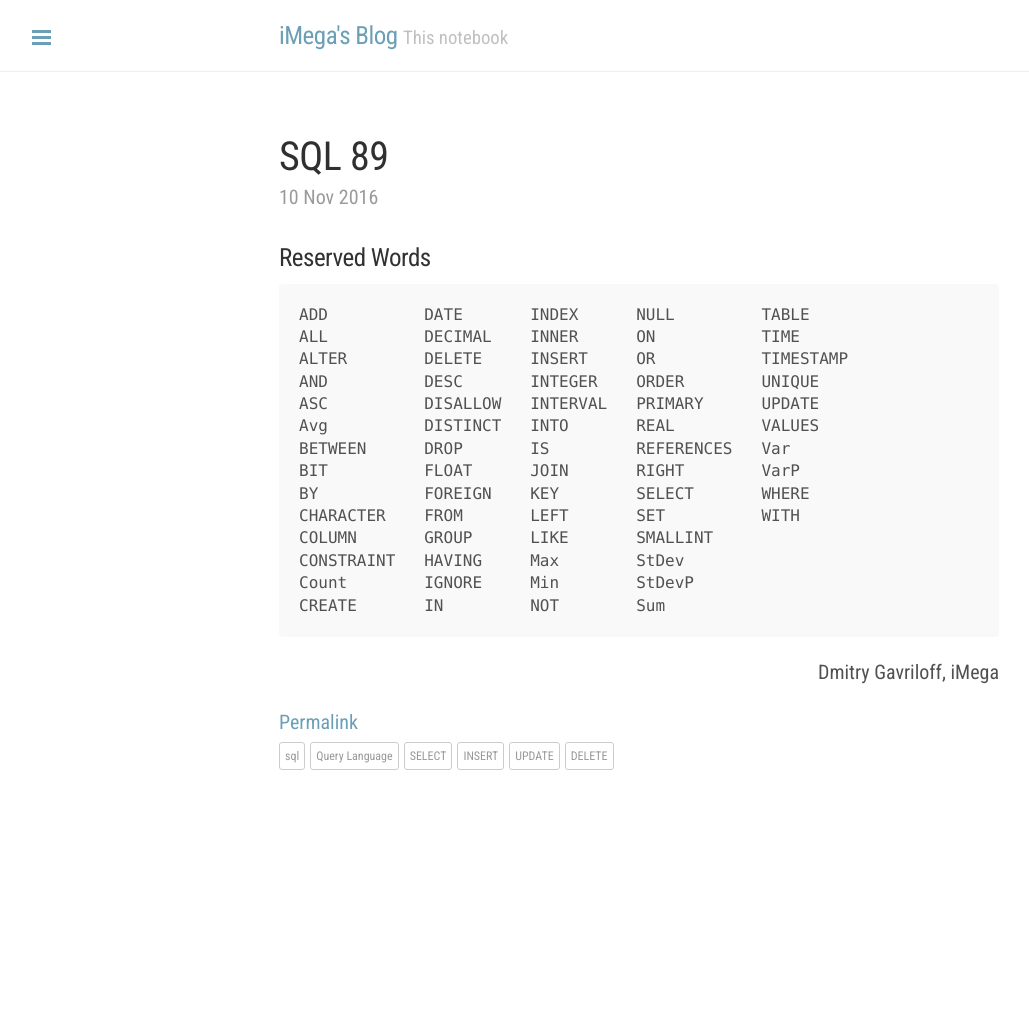
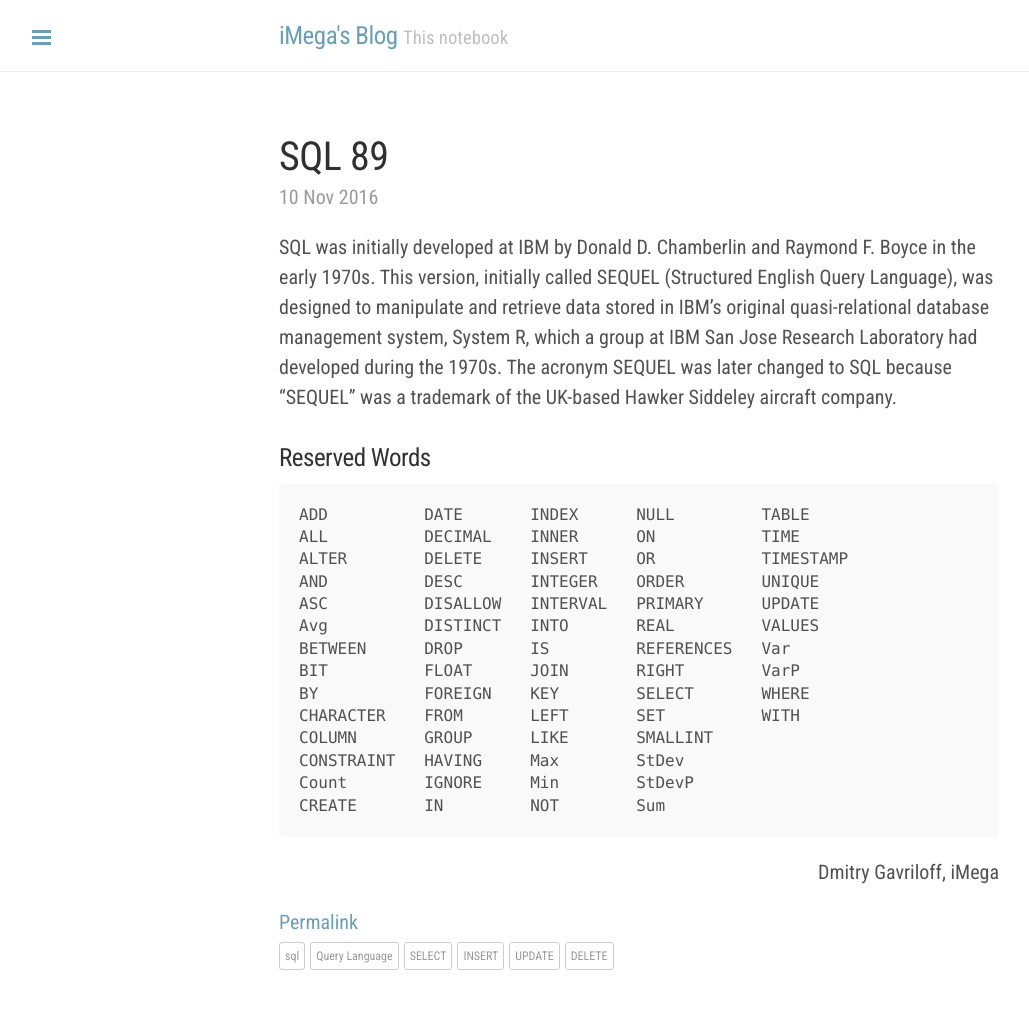
Before and after one commit to iMega/imega.github.io, a Jekyll site: the page built from _posts/2016-11-10-structure-sql-89.md, in a window 1280 px wide. Shown: the whole page, without its empty margins (1-1030 px from the left). Built offline with Jekyll 4.4.1, drawn with Linux system fonts in a browser that asks for light colours; comment, search, counter and statistics services are not loaded; before the commit the page ends 900 px from its top, so only the background shows below that.

Commit message:
up SQL 89

```diff
--- a/_posts/2016-11-10-structure-sql-89.md
+++ b/_posts/2016-11-10-structure-sql-89.md
@@ -11,10 +12,10 @@ tags:
   - UPDATE
   - DELETE
 ---
+SQL was initially developed at IBM by Donald D. Chamberlin and Raymond F. Boyce in the early 1970s. This version, initially called SEQUEL (Structured English Query Language), was designed to manipulate and retrieve data stored in IBM's original quasi-relational database management system, System R, which a group at IBM San Jose Research Laboratory had developed during the 1970s. The acronym SEQUEL was later changed to SQL because "SEQUEL" was a trademark of the UK-based Hawker Siddeley aircraft company.
+<!--more-->
 
 SQL was initially developed at IBM by Donald D. Chamberlin and Raymond F. Boyce in the early 1970s. This version, initially called SEQUEL (Structured English Query Language), was designed to manipulate and retrieve data stored in IBM's original quasi-relational database management system, System R, which a group at IBM San Jose Research Laboratory had developed during the 1970s. The acronym SEQUEL was later changed to SQL because "SEQUEL" was a trademark of the UK-based Hawker Siddeley aircraft company.
-
-<!--more-->
 
 ### Reserved Words
 
```
Also changed, not shown: other parts of _posts/2016-11-10-structure-sql-89.md (+1 -0 lines).
